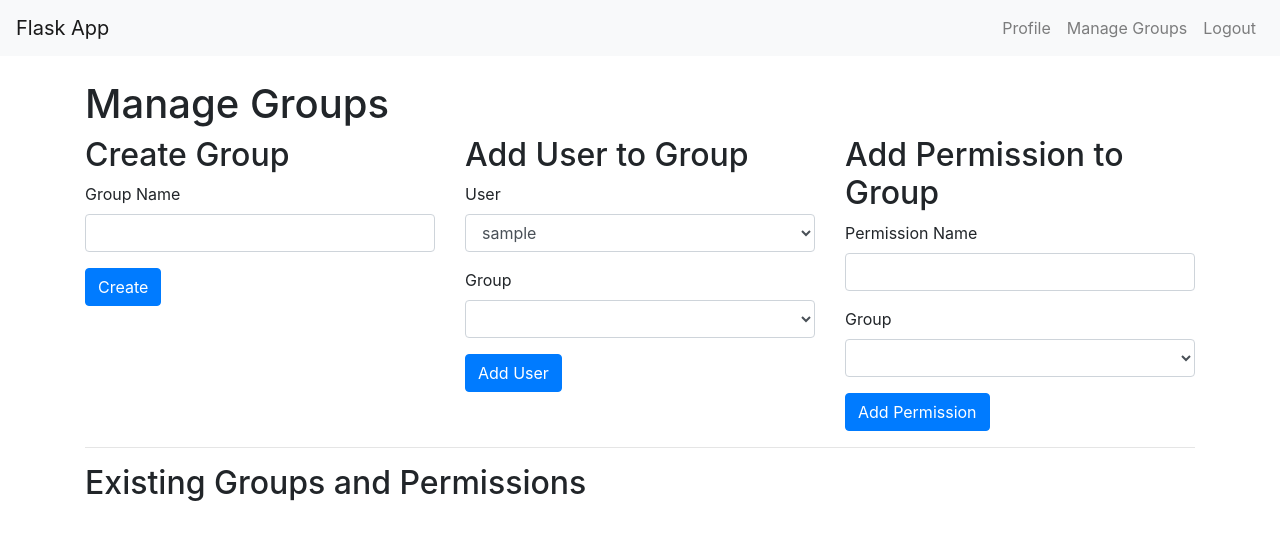
After one commit to yhendricks/flaskcrud, a Flask app: page /manage-groups in a window 1280 px wide. The commit adds this page. Shown: the top 540 px of the page. Run offline with Flask 3, Linux system fonts and the light colour scheme; the visitor is signed in with stand-in values (Sample User, id 1); data comes from the database, SQL or seed files in the repository; data that the repository does not hold is empty; some libraries are stand-ins or nearby versions.

Commit message:
manage groups

```diff
--- a/app.py
+++ b/app.py
@@ -113,53 +113,65 @@ def logout():
 def profile():
     return render_template('profile.html')
 
-@app.route('/group', methods=['POST'])
+@app.route('/manage-groups')
+@login_required
+def manage_groups():
+    users = User.query.all()
+    groups = Group.query.all()
+    return render_template('manage_groups.html', users=users, groups=groups)
+
+@app.route('/create-group', methods=['POST'])
 @login_required
 def create_group():
-    data = request.get_json()
-    name = data.get('name')
+    name = request.form.get('name')
 
     if Group.query.filter_by(name=name).first():
-        return jsonify({'message': 'Group already exists'}), 400
+        flash('Group already exists.', 'danger')
+    else:
+        new_group = Group(name=name)
+        db.session.add(new_group)
+        db.session.commit()
+        flash('Group created successfully.', 'success')
 
-    new_group = Group(name=name)
-    db.session.add(new_group)
-    db.session.commit()
+    return redirect(url_for('manage_groups'))
 
-    return jsonify({'message': 'Group created successfully'}), 201
+@app.route('/add-user-to-group', methods=['POST'])
+@login_required
+def add_user_to_group():
+    username = request.form.get('username')
+    group_name = request.form.get('group_name')
 
-@app.route('/group/<group_name>/user/<username>', methods=['POST'])
+    user = User.query.filter_by(username=username).first()
+    group = Group.query.filter_by(name=group_name).first()
+
+    if not user or not group:
+        flash('User or group not found.', 'danger')
+    else:
+        user.groups.append(group)
+        db.session.commit()
+        flash(f'User {username} added to group {group_name}.', 'success')
+
+    return redirect(url_for('manage_groups'))
+
+@app.route('/add-permission-to-group', methods=['POST'])
 @login_required
-def add_user_to_group(group_name, username):
-    group = Group.query.filter_by(name=group_name).first()
-    user = User.query.filter_by(username=username).first()
+def add_permission_to_group():
+    permission_name = request.form.get('permission_name')
+    group_name = request.form.get('group_name')
 
-    if not group or not user:
-        return jsonify({'message': 'Group or user not found'}), 404
-
-    user.groups.append(group)
-    db.session.commit()
-
-    return jsonify({'message': f'User {username} added to group {group_name}'}), 200
-
-@app.route('/group/<group_name>/permission', methods=['POST'])
-@login_required
-def add_permission_to_group(group_name):
-    data = request.get_json()
-    permission_name = data.get('permission_name')
     group = Group.query.filter_by(name=group_name).first()
 
     if not group:
-        return jsonify({'message': 'Group not found'}), 404
+        flash('Group not found.', 'danger')
+    elif Permission.query.filter_by(name=permission_name, group_id=group.id).first():
+        flash('Permission already exists for this group.', 'danger')
+    else:
+        new_permission = Permission(name=permission_name, group_id=group.id)
+        db.session.add(new_permission)
+        db.session.commit()
+        flash(f'Permission {permission_name} added to group {group_name}.', 'success')
 
-    if Permission.query.filter_by(name=permission_name, group_id=group.id).first():
-        return jsonify({'message': 'Permission already exists for this group'}), 400
-
-    new_permission = Permission(name=permission_name, group_id=group.id)
-    db.session.add(new_permission)
-    db.session.commit()
-
-    return jsonify({'message': f'Permission {permission_name} added to group {group_name}'}), 200
+    return redirect(url_for('manage_groups'))
 
 
 @app.route('/protected')
--- a/templates/base.html
+++ b/templates/base.html
@@ -14,6 +14,9 @@
                 {% if current_user.is_authenticated %}
                     <li class="nav-item">
                         <a class="nav-link" href="/profile">Profile</a>
+                    </li>
+                    <li class="nav-item">
+                        <a class="nav-link" href="/manage-groups">Manage Groups</a>
                     </li>
                     <li class="nav-item">
                         <a class="nav-link" href="/logout">Logout</a>
--- /dev/null
+++ b/templates/manage_groups.html
@@ -0,0 +1,91 @@
+{% extends "base.html" %}
+
+{% block content %}
+    <h1>Manage Groups</h1>
+
+    <div class="row">
+        <div class="col-md-4">
+            <h2>Create Group</h2>
+            <form method="POST" action="/create-group">
+                <div class="form-group">
+                    <label for="name">Group Name</label>
+                    <input type="text" class="form-control" id="name" name="name" required>
+                </div>
+                <button type="submit" class="btn btn-primary">Create</button>
+            </form>
+        </div>
+
+        <div class="col-md-4">
+            <h2>Add User to Group</h2>
+            <form method="POST" action="/add-user-to-group">
+                <div class="form-group">
+                    <label for="username">User</label>
+                    <select class="form-control" id="username" name="username" required>
+                        {% for user in users %}
+                            <option value="{{ user.username }}">{{ user.username }}</option>
+                        {% endfor %}
+                    </select>
+                </div>
+                <div class="form-group">
+                    <label for="group_name">Group</label>
+                    <select class="form-control" id="group_name" name="group_name" required>
+                        {% for group in groups %}
+                            <option value="{{ group.name }}">{{ group.name }}</option>
+                        {% endfor %}
+                    </select>
+                </div>
+                <button type="submit" class="btn btn-primary">Add User</button>
+            </form>
+        </div>
+
+        <div class="col-md-4">
+            <h2>Add Permission to Group</h2>
+            <form method="POST" action="/add-permission-to-group">
+                <div class="form-group">
+                    <label for="permission_name">Permission Name</label>
+                    <input type="text" class="form-control" id="permission_name" name="permission_name" required>
+                </div>
+                <div class="form-group">
+                    <label for="group_name_perm">Group</label>
+                    <select class="form-control" id="group_name_perm" name="group_name" required>
+                        {% for group in groups %}
+                            <option value="{{ group.name }}">{{ group.name }}</option>
+                        {% endfor %}
+                    </select>
+                </div>
+                <button type="submit" class="btn btn-primary">Add Permission</button>
+            </form>
+        </div>
+    </div>
+
+    <hr>
+
+    <h2>Existing Groups and Permissions</h2>
+    <div class="row">
+        {% for group in groups %}
+            <div class="col-md-4">
+                <div class="card mb-4">
+                    <div class="card-body">
+                        <h5 class="card-title">{{ group.name }}</h5>
+                        <p class="card-text"><strong>Users:</strong></p>
+                        <ul>
+                            {% for user in group.users %}
+                                <li>{{ user.username }}</li>
+                            {% else %}
+                                <li>No users in this group.</li>
+                            {% endfor %}
+                        </ul>
+                        <p class="card-text"><strong>Permissions:</strong></p>
+                        <ul>
+                            {% for permission in group.permissions %}
+                                <li>{{ permission.name }}</li>
+                            {% else %}
+                                <li>No permissions for this group.</li>
+                            {% endfor %}
+                        </ul>
+                    </div>
+                </div>
+            </div>
+        {% endfor %}
+    </div>
+{% endblock %}
```
